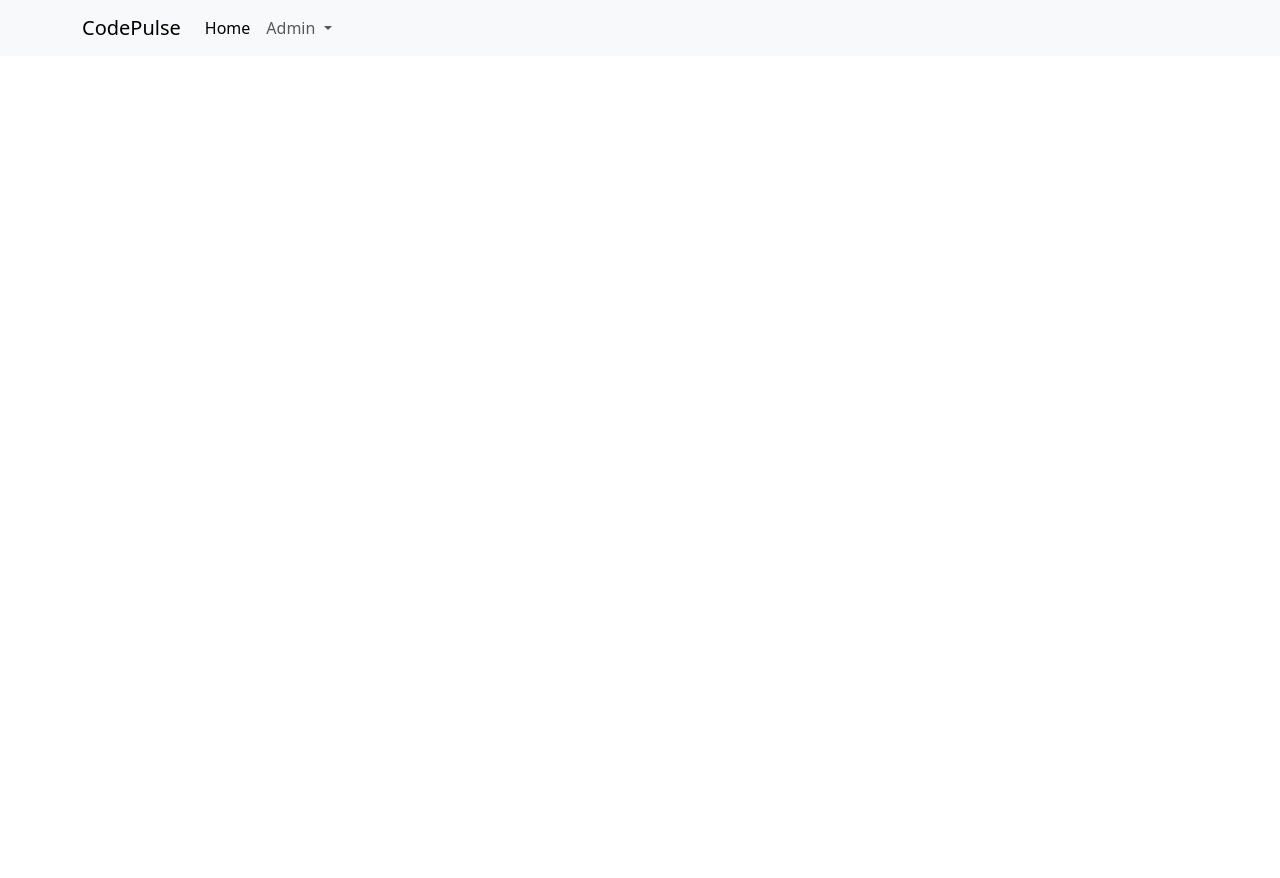
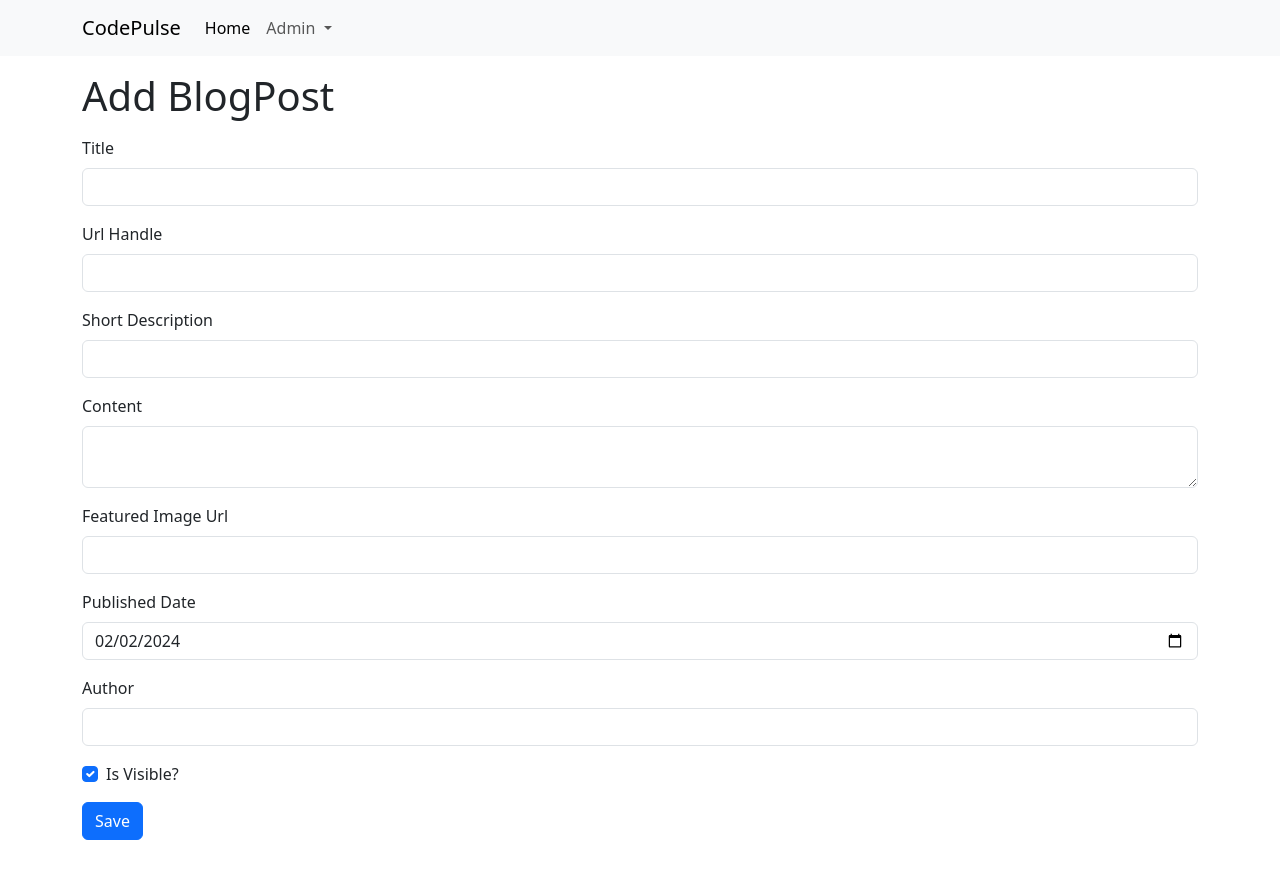
Before and after one commit to shahriarhasan-c/CodePulse.UI, an Angular app: page /admin/blogposts/add in a window 1280 px wide. Before the commit this address led to /. Shown: the top 878 px of the page. Before the commit the page ends 800 px from the top, so only its background shows below. Built offline with nearby package versions, Linux system fonts and the light colour scheme.

Commit message:
blogpost

```diff
--- a/src/app/app-routing.module.ts
+++ b/src/app/app-routing.module.ts
@@ -4,6 +4,7 @@
 import { CategoryListComponent } from './features/category/category-list/category-list.component';
 import { EditCategoryComponent } from './features/category/edit-category/edit-category.component';
 import { BlogpostListComponent } from './features/blog-post/blogpost-list/blogpost-list.component';
+import { AddBlogpostComponent } from './features/blog-post/add-blogpost/add-blogpost.component';
 
 const routes: Routes = [
   {
@@ -21,6 +22,10 @@
   {
     path: 'admin/blogposts',
     component: BlogpostListComponent
+  },
+  {
+    path: 'admin/blogposts/add',
+    component: AddBlogpostComponent
   }
 ];
 
--- a/src/app/app.module.ts
+++ b/src/app/app.module.ts
@@ -10,6 +10,7 @@
 import { HttpClientModule } from '@angular/common/http';
 import { EditCategoryComponent } from './features/category/edit-category/edit-category.component';
 import { BlogpostListComponent } from './features/blog-post/blogpost-list/blogpost-list.component';
+import { AddBlogpostComponent } from './features/blog-post/add-blogpost/add-blogpost.component';
 
 
 @NgModule({
@@ -19,7 +20,8 @@
     CategoryListComponent,
     AddCategoryComponent,
     EditCategoryComponent,
-    BlogpostListComponent
+    BlogpostListComponent,
+    AddBlogpostComponent
   ],
   imports: [
     BrowserModule,
--- /dev/null
+++ b/src/app/features/blog-post/add-blogpost/add-blogpost.component.html
@@ -0,0 +1,74 @@
+<div class="container">
+    <h1 class="mt-3">Add BlogPost</h1>
+
+    <form #form="ngForm" (ngSubmit)="onFormSubmit()">
+        <div class="mt-2 mb-5">
+            <div class="mt-3">
+                <label for="title" class="form-label">
+                    Title
+                </label>
+                <input type="text" id="title" name="title" class="form-control" [(ngModel)]="model.title">
+            </div>
+
+            <div class="mt-3">
+                <label for="urlHandle" class="form-label">
+                    Url Handle
+                </label>
+                <input type="text" id="urlHandle" name="urlHandle" class="form-control" [(ngModel)]="model.urlHandle">
+            </div>
+
+            <div class="mt-3">
+                <label for="shortDescription" class="form-label">
+                    Short Description
+                </label>
+                <input type="text" id="shortDescription" name="shortDescription" class="form-control"
+                    [(ngModel)]="model.shortDescription">
+            </div>
+
+            <div class="mt-3">
+                <label for="content" class="form-label">
+                    Content
+                </label>
+                <textarea id="content" name="content" class="form-control" [(ngModel)]="model.content">
+                </textarea>
+            </div>
+
+            <div class="mt-3">
+                <label for="featuredImageUrl" class="form-label">
+                    Featured Image Url
+                </label>
+                <input type="text" id="featuredImageUrl" name="featuredImageUrl" class="form-control"
+                    [(ngModel)]="model.featuredImageUrl">
+            </div>
+
+            <div class="mt-3">
+                <label for="publishedDate" class="form-label">
+                    Published Date
+                </label>
+                <input type="date" id="publishedDate" name="publishedDate" class="form-control"
+                    value="{{model.publishedDate}}" [ngModel]="model.publishedDate | date: 'yyyy-MM-dd'"
+                    (ngModelChange)="model.publishedDate = $event">
+            </div>
+
+            <div class="mt-3">
+                <label for="author" class="form-label">
+                    Author
+                </label>
+                <input type="text" id="author" name="author" class="form-control" [(ngModel)]="model.author">
+            </div>
+
+            <div class="form-check mt-3">
+                <input class="form-check-input" type="checkbox" name="isVisible" value="" id="isVisible"
+                    [(ngModel)]="model.isVisible">
+                <label class="form-check-label" for="isVisible">
+                    Is Visible?
+                </label>
+            </div>
+            <div class="mt-3">
+                <button type="submit" class="btn btn-primary">
+                    Save
+                </button>
+            </div>
+        </div>
+    </form>
+</div>
--- /dev/null
+++ b/src/app/features/blog-post/add-blogpost/add-blogpost.component.ts
@@ -0,0 +1,28 @@
+import { Component } from '@angular/core';
+import { AddBlogPost } from '../models/add-blog-post.model';
+
+@Component({
+  selector: 'app-add-blogpost',
+  templateUrl: './add-blogpost.component.html',
+  styleUrls: ['./add-blogpost.component.css']
+})
+export class AddBlogpostComponent {
+  model: AddBlogPost;
+
+  constructor(){
+    this.model = {
+      title: '',
+      shortDescription: '',
+      urlHandle: '',
+      content: '',
+      featuredImageUrl: '',
+      author: '',
+      isVisible: true,
+      publishedDate: new Date()
+    }
+  }
+
+  onFormSubmit(){
+    console.log(this.model);
+  }
+}
```
Also changed, not shown: src/app/features/blog-post/models/add-blog-post.model.ts (added, +10 -0 lines), src/app/features/blog-post/add-blogpost/add-blogpost.component.css (added), 1 other file (tests, documents, lock files or other folders).
